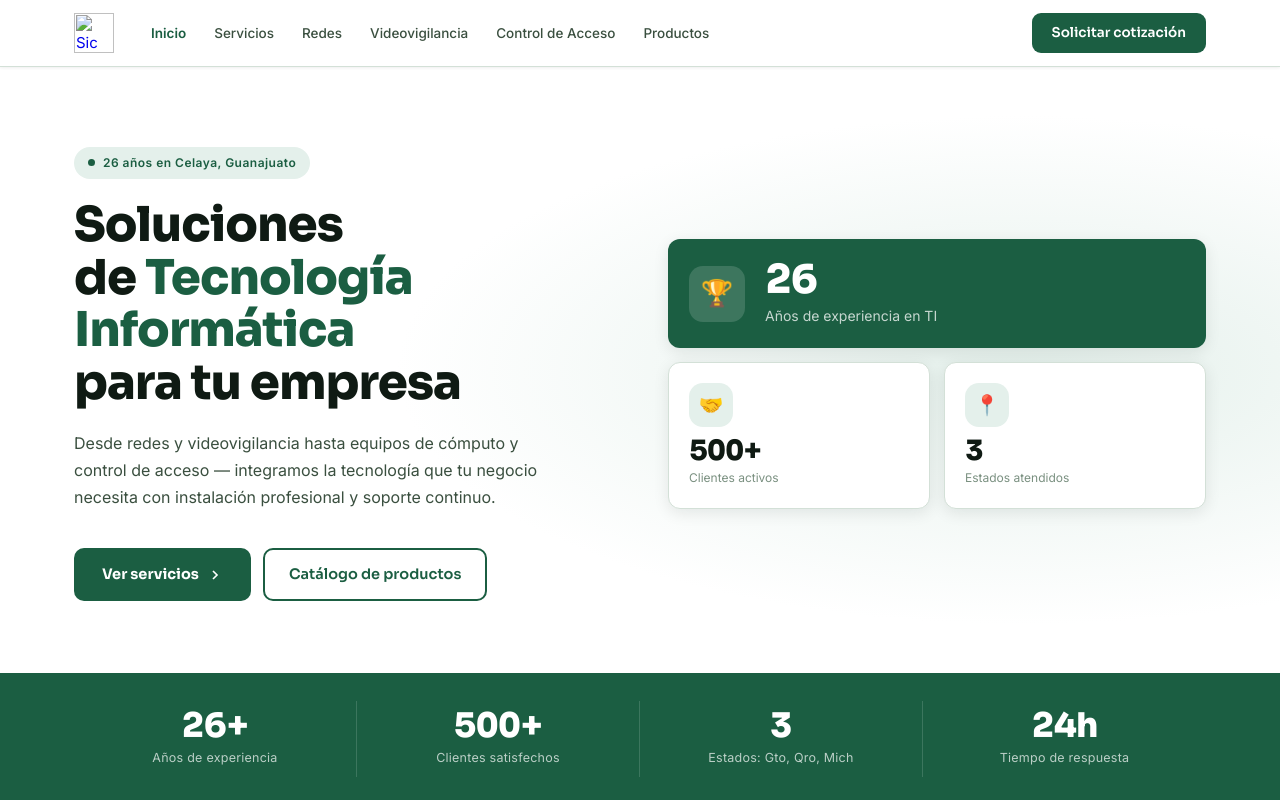
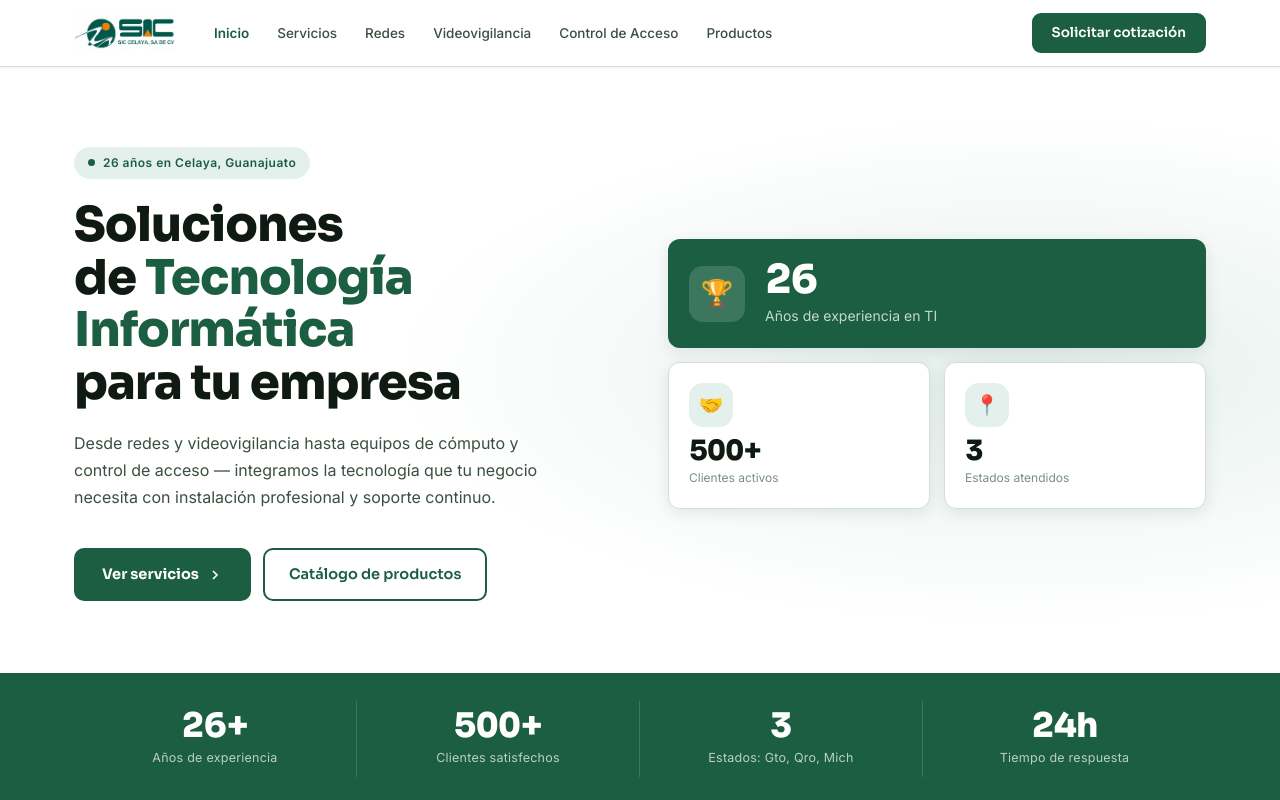
Before and after one commit to Gustavo2602299/sic-celaya.com, a plain HTML site: page index.html in a window 1280 px wide. Shown: the top 800 px of the page. Drawn offline with Linux system fonts and the light colour scheme.

Commit message:
Add files via upload

```diff
--- a/index.html
+++ b/index.html
@@ -812,7 +812,7 @@ section { padding-block: 80px; }
 <nav class="nav">
   <div class="container nav-inner">
     <a class="nav-logo" href="#">
-      <img class="nav-logo-img" src="logo.png" alt="Sic Celaya SA de CV">
+      <img class="nav-logo-img" src="logo-sic.png" alt="Sic Celaya SA de CV">
     </a>
     <div class="nav-links">
       <a class="nav-link active" href="#inicio">Inicio</a>
@@ -1118,7 +1118,7 @@ section { padding-block: 80px; }
   <div class="container">
     <div class="footer-grid">
       <div>
-        <img class="footer-logo" src="logo.png" alt="Sic Celaya SA de CV">
+        <img class="footer-logo" src="logo-sic.png" alt="Sic Celaya SA de CV">
         <p class="footer-brand-desc">26 años integrando soluciones de Tecnologías de la Información y Comunicaciones para empresas del Bajío. La tecnología no tiene por qué ser complicada.</p>
         <div class="schedule-badge">
           🕐 <div><strong>Lun–Vie:</strong> 9:00–18:00 · <strong>Sáb:</strong> 9:00–14:00</div>
```
